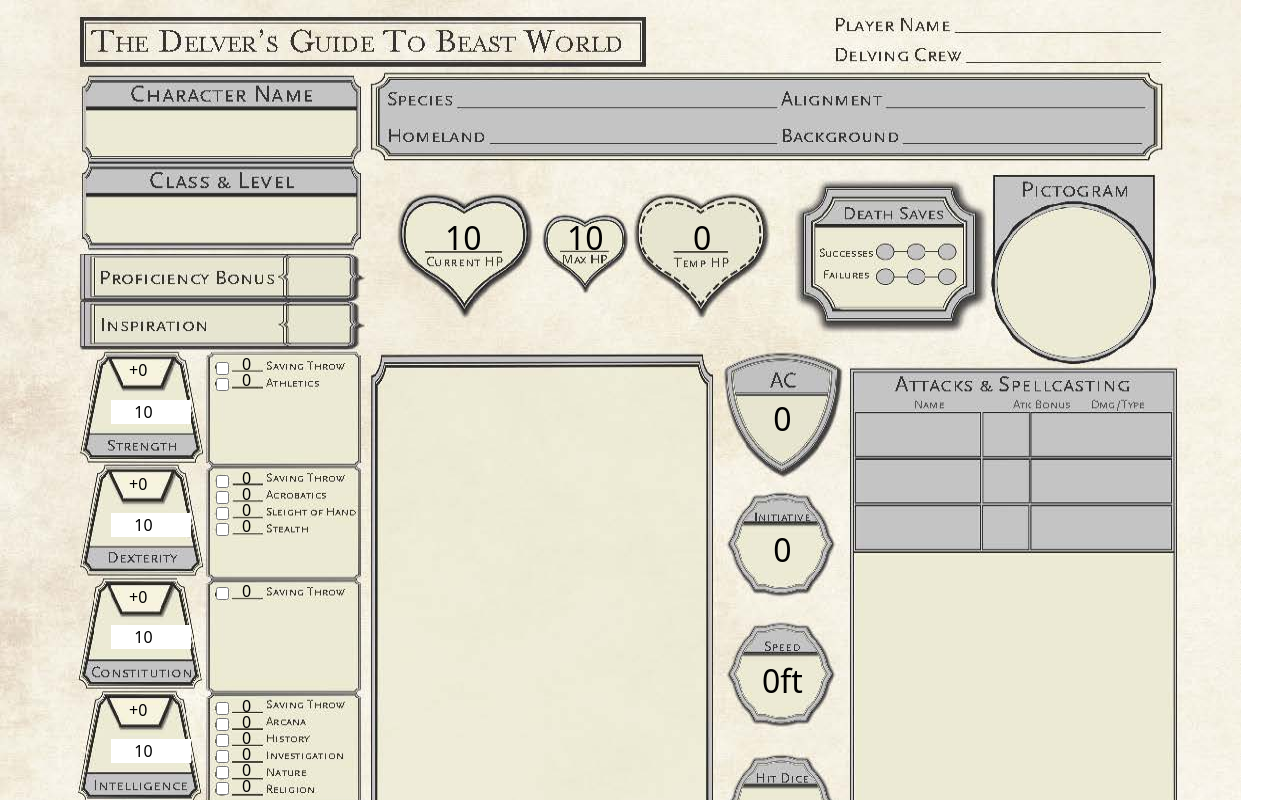
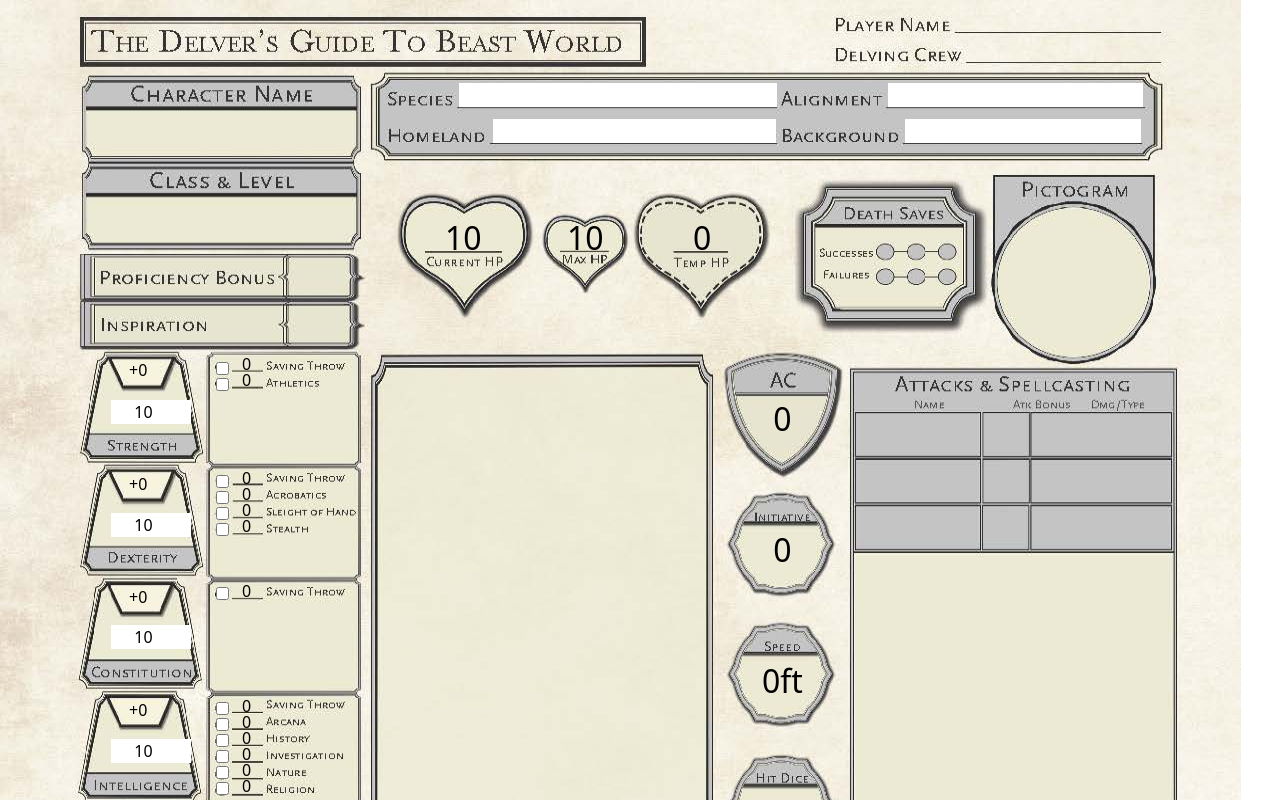
Before and after one commit to nodebotanist/beastworld-character-sheet, a Next.js app: page / in a window 1280 px wide. Shown: the top 800 px of the page. Built offline with nearby package versions, Linux system fonts and the light colour scheme.

Commit message:
Added character info block

```diff
--- /dev/null
+++ b/components/character-info-block.tsx
@@ -0,0 +1,22 @@
+import {Component, ReactPropTypes} from "react"
+
+export default class CharacterInfoBlock extends Component {
+    constructor(props: ReactPropTypes) {
+        super(props)
+        this.state = {
+            species: this.props.species || "",
+            alignment: this.props.alignment || "",
+            homeland: this.props.homeland || "",
+            background: this.props.background || "",
+        }
+    }
+
+    render() {
+        return <div id="character-info-block">
+            <input type="text" name="species" id="species" value={this.state.species} />
+            <input type="text" name="alignment" id="alignment" value={this.state.alignment} />
+            <input type="text" name="homeland" id="homeland" value={this.state.homeland} />
+            <input type="text" name="background" id="background" value={this.state.background} />
+        </div>
+    }
+}
--- a/components/character-sheet.tsx
+++ b/components/character-sheet.tsx
@@ -4,6 +4,7 @@ import SkillsBlock from './skills-block'
 import HealthBlock from './health-block'
 import ACEtcBlock from './ac-etc-block'
 import MoneyBlock from './money-block'
+import CharacterInfoBlock from './character-info-block'
 
 export default class CharacterSheet extends Component {
     constructor (props) {
@@ -12,6 +13,7 @@ export default class CharacterSheet extends Component {
 
     render() {
         return <div className="character-sheet-background">
+            <CharacterInfoBlock />
             <StatsBlock />
             <SkillsBlock />
             <HealthBlock />
--- a/styles/globals.css
+++ b/styles/globals.css
@@ -247,3 +247,41 @@
     margin-top: 84px;
     margin-left: 255px;
 }
+
+/* begin character info block */
+
+#character-info-block {
+    display: inline-block;
+    position: absolute;
+    margin-top: 80px;
+    margin-left: 456px;
+}
+
+#character-info-block input {
+    display: inline-block;
+    position: absolute;
+}
+
+#character-info-block #species {
+    margin-top: 3px;
+    margin-left: 3px;
+    width: 318px;
+}
+
+#character-info-block #alignment {
+    margin-top: 3px;
+    margin-left: 432px;
+    width: 255px;
+}
+
+#character-info-block #homeland {
+    margin-top: 39px;
+    margin-left: 37px;
+    width: 283px;
+}
+
+#character-info-block #background {
+    margin-top: 39px;
+    margin-left: 449px;
+    width: 236px;
+}
```
